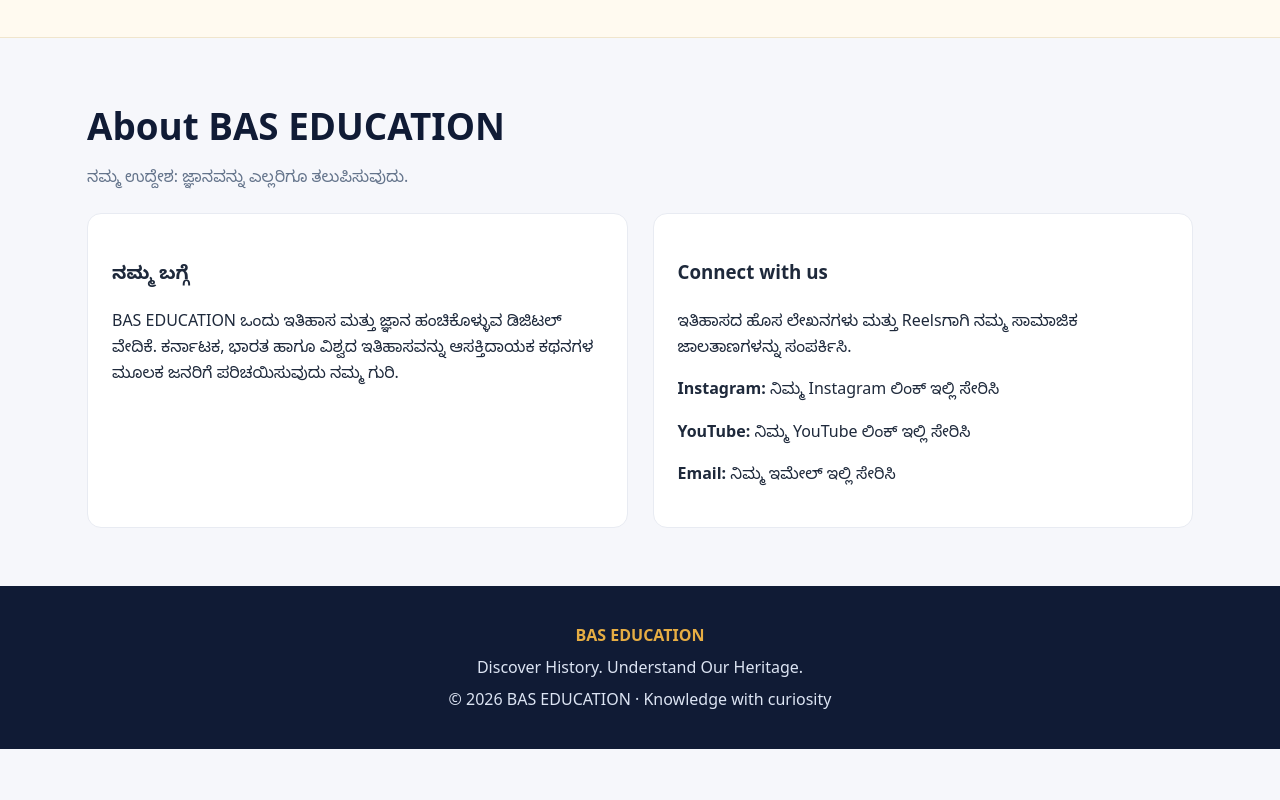
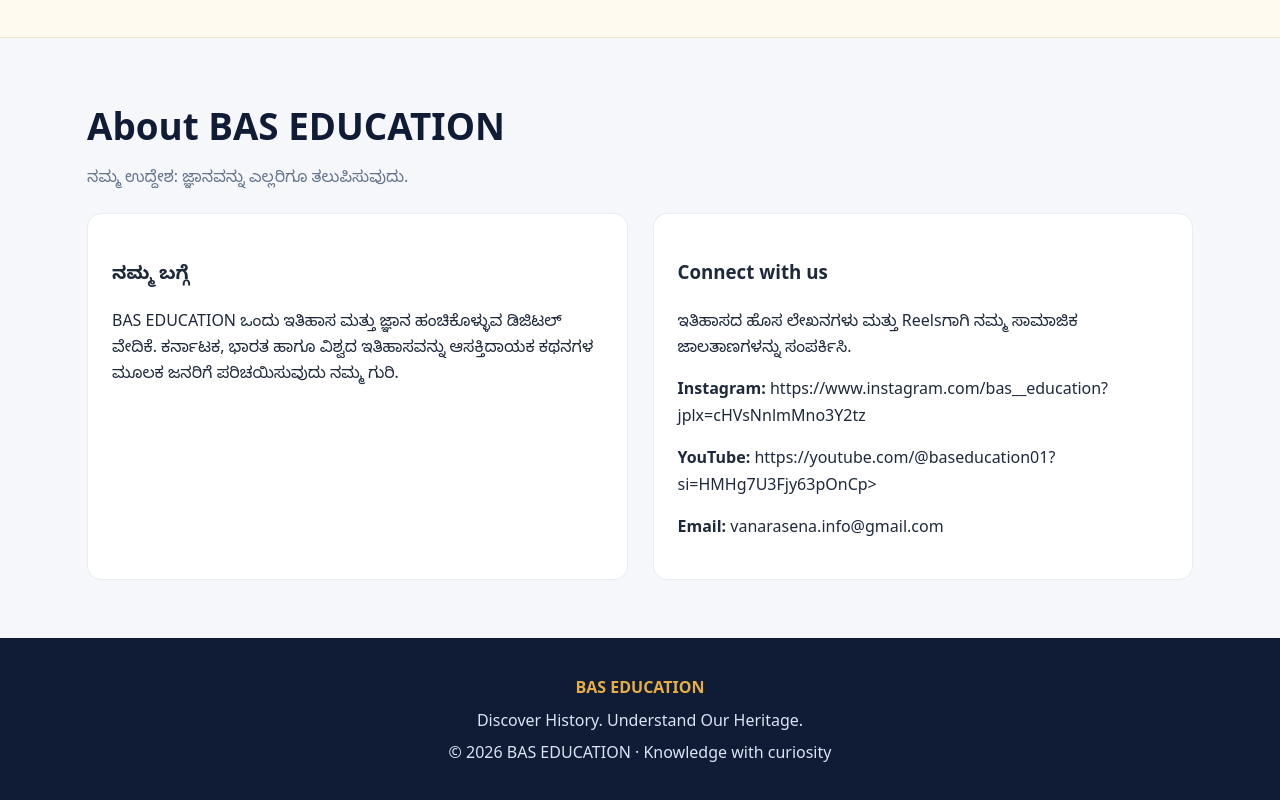
Before and after one commit to Baseducation003/Bas-education, a plain HTML site: page index.html in a window 1280 px wide. Shown: the part 2748-3548 px from the top of the page. Before the commit the page ends 3497 px from the top, so only its background shows below. Drawn offline with Linux system fonts and the light colour scheme.

Commit message:
Update contact section with social media links
Updated contact information with social media links and email.

```diff
--- a/index.html
+++ b/index.html
@@ -111,7 +111,7 @@ footer{background:var(--navy);color:#dce4f3;padding:30px 22px;text-align:center}
     <div class="section-head"><div><h2>About BAS EDUCATION</h2><p class="sub">ನಮ್ಮ ಉದ್ದೇಶ: ಜ್ಞಾನವನ್ನು ಎಲ್ಲರಿಗೂ ತಲುಪಿಸುವುದು.</p></div></div>
     <div class="about">
       <div class="panel"><h3>ನಮ್ಮ ಬಗ್ಗೆ</h3><p>BAS EDUCATION ಒಂದು ಇತಿಹಾಸ ಮತ್ತು ಜ್ಞಾನ ಹಂಚಿಕೊಳ್ಳುವ ಡಿಜಿಟಲ್ ವೇದಿಕೆ. ಕರ್ನಾಟಕ, ಭಾರತ ಹಾಗೂ ವಿಶ್ವದ ಇತಿಹಾಸವನ್ನು ಆಸಕ್ತಿದಾಯಕ ಕಥನಗಳ ಮೂಲಕ ಜನರಿಗೆ ಪರಿಚಯಿಸುವುದು ನಮ್ಮ ಗುರಿ.</p></div>
-      <div class="panel" id="contact"><h3>Connect with us</h3><p>ಇತಿಹಾಸದ ಹೊಸ ಲೇಖನಗಳು ಮತ್ತು Reels‌ಗಾಗಿ ನಮ್ಮ ಸಾಮಾಜಿಕ ಜಾಲತಾಣಗಳನ್ನು ಸಂಪರ್ಕಿಸಿ.</p><p><strong>Instagram:</strong> ನಿಮ್ಮ Instagram ಲಿಂಕ್ ಇಲ್ಲಿ ಸೇರಿಸಿ</p><p><strong>YouTube:</strong> ನಿಮ್ಮ YouTube ಲಿಂಕ್ ಇಲ್ಲಿ ಸೇರಿಸಿ</p><p><strong>Email:</strong> ನಿಮ್ಮ ಇಮೇಲ್ ಇಲ್ಲಿ ಸೇರಿಸಿ</p></div>
+      <div class="panel" id="contact"><h3>Connect with us</h3><p>ಇತಿಹಾಸದ ಹೊಸ ಲೇಖನಗಳು ಮತ್ತು Reels‌ಗಾಗಿ ನಮ್ಮ ಸಾಮಾಜಿಕ ಜಾಲತಾಣಗಳನ್ನು ಸಂಪರ್ಕಿಸಿ.</p><p><strong>Instagram:</strong> https://www.instagram.com/bas__education?jplx=cHVsNnlmMno3Y2tz</p><p><strong>YouTube:</strong> https://youtube.com/@baseducation01?si=HMHg7U3Fjy63pOnCp><p><strong>Email:</strong> vanarasena.info@gmail.com</p></div>
     </div>
   </section>
 </main>
```
